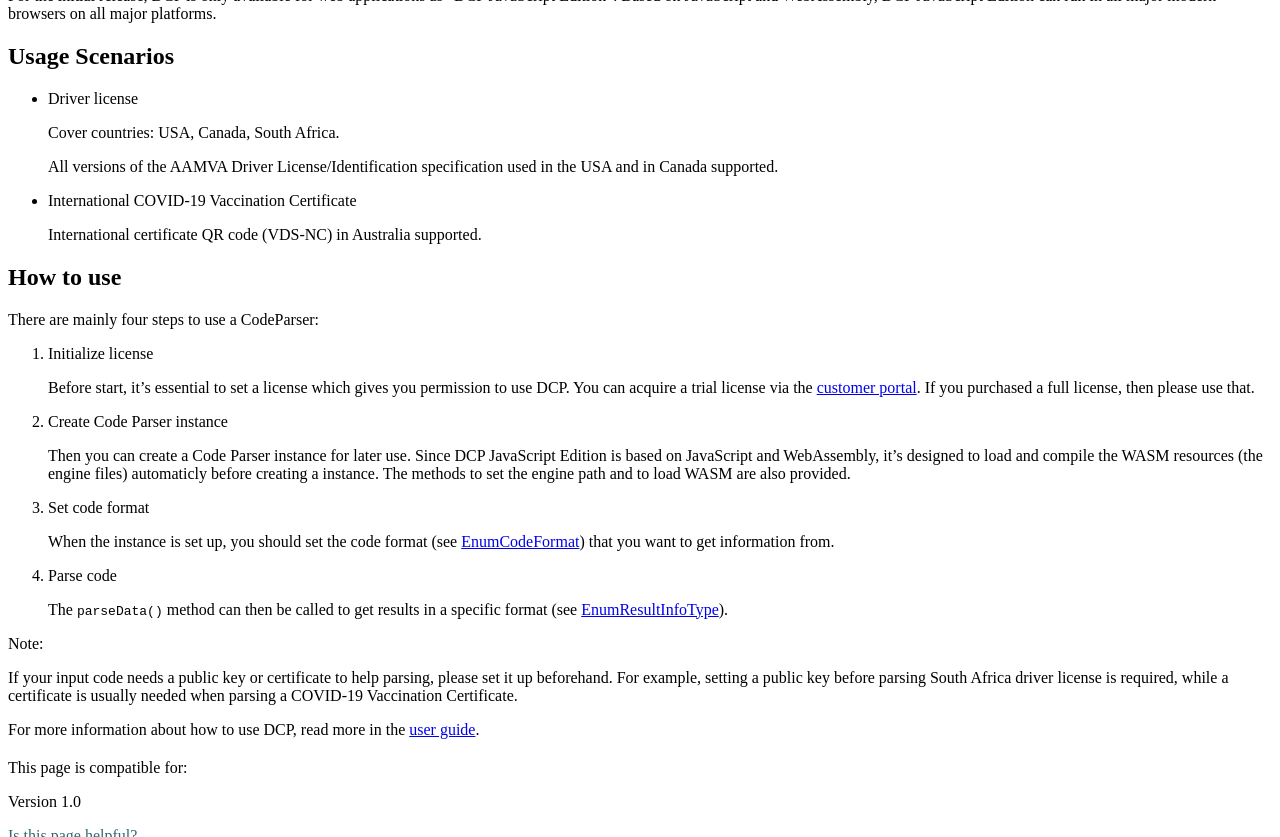
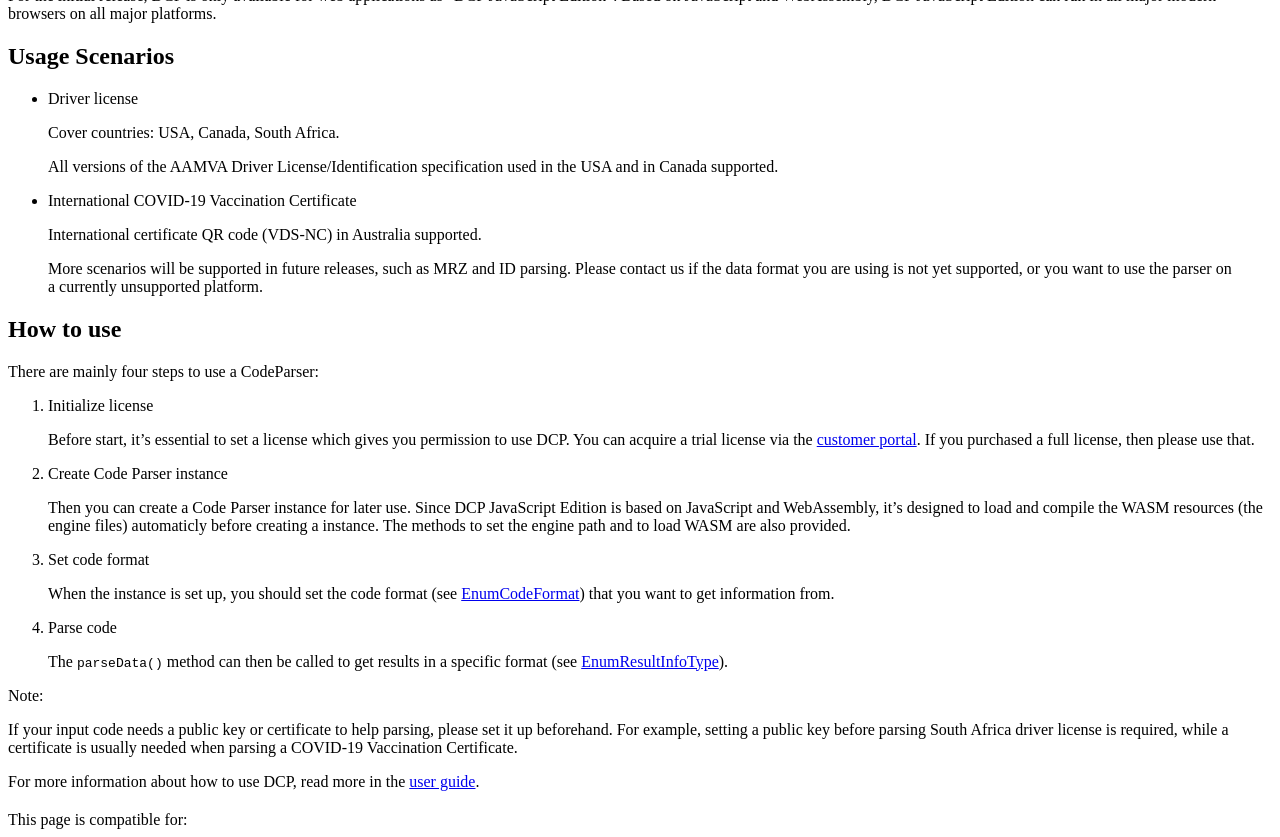
Before and after one commit to dynamsoft-docs/code-parser-docs, a Jekyll site: the page built from introduction/index.md, in a window 1280 px wide and 900 px high, scrolled down 728 px, cut to the strip 0-837 px from the top of the window. Built offline with Jekyll 4.4.1, drawn with Linux system fonts in a browser that asks for light colours.

Commit message:
revise introduction

```diff
--- a/introduction/index.md
+++ b/introduction/index.md
@@ -23,7 +23,9 @@ For the initial release, DCP is only available for web applications as "DCP Java
 
 * International COVID-19 Vaccination Certificate
 
-  International certificate QR code (VDS-NC) in Australia supported.
+    International certificate QR code (VDS-NC) in Australia supported.
+
+> More scenarios will be supported in future releases, such as MRZ and ID parsing. Please contact us if the data format you are using is not yet supported, or you want to use the parser on a currently unsupported platform.
 
 ## How to use
 
```
